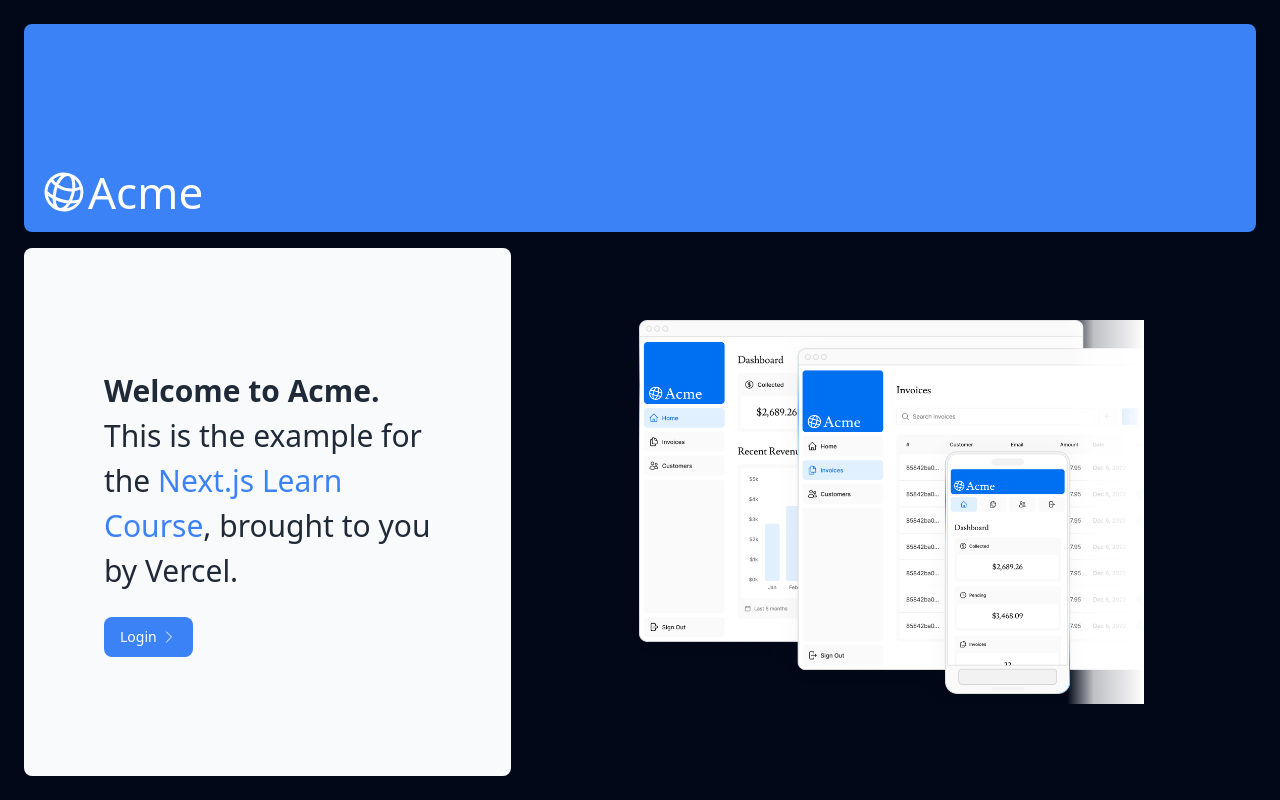
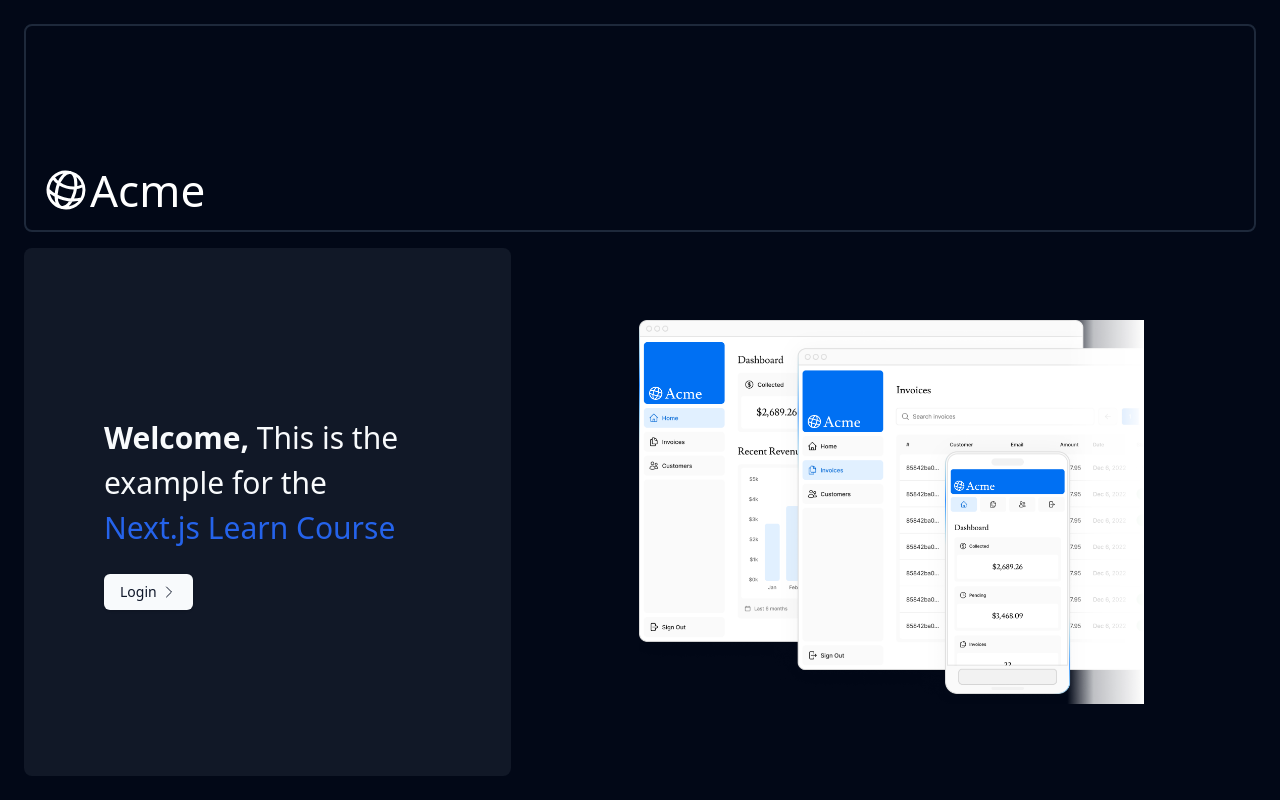
Before and after one commit to hossein-jorfi/nextjs-dashboard, a Next.js app: page / in a window 1280 px wide. Built offline with nearby package versions, Linux system fonts and the light colour scheme.

Commit message:
add button component

```diff
--- a/app/page.tsx
+++ b/app/page.tsx
@@ -5,27 +5,25 @@
 
 // assets
 import AcmeLogo from "@/app/ui/acme-logo";
-import { Button } from "./ui/button";
+import { Button } from "@/components/ui/button";
 
 export default function Page() {
   return (
     <main className="flex min-h-screen flex-col p-6">
-      <div className="flex h-20 shrink-0 items-end rounded-lg bg-blue-500 p-4 md:h-52">
+      <div className="flex h-20 shrink-0 items-end rounded-lg border-2 p-4 md:h-52">
         <AcmeLogo />
       </div>
       <div className="mt-4 flex grow flex-col gap-4 md:flex-row">
-        <div className="flex flex-col justify-center gap-6 rounded-lg bg-gray-50 px-6 py-10 md:w-2/5 md:px-20">
-          <p className={`text-xl text-gray-800 md:text-3xl md:leading-normal`}>
-            <strong>Welcome to Acme.</strong> This is the example for the{" "}
-            <a href="https://nextjs.org/learn/" className="text-blue-500">
+        <div className="flex flex-col justify-center gap-6 rounded-lg bg-gray-900 px-6 py-10 md:w-2/5 md:px-20">
+          <p className={`text-xl md:text-3xl md:leading-normal`}>
+            <strong>Welcome,</strong> This is the example for the{" "}
+            <a href="https://nextjs.org/learn/" className="text-blue-600">
               Next.js Learn Course
             </a>
-            , brought to you by Vercel.
           </p>
           <Link href="/login" className="">
             <Button className="flex gap-1">
               Login
-              {/* <ArrowRightIcon className="w-5" /> */}
               <ChevronRightIcon className="h-4 w-4" />
             </Button>
           </Link>
--- a/app/ui/button.tsx
+++ /dev/null
@@ -1,19 +0,0 @@
-import clsx from 'clsx';
-
-interface ButtonProps extends React.ButtonHTMLAttributes<HTMLButtonElement> {
-  children: React.ReactNode;
-}
-
-export function Button({ children, className, ...rest }: ButtonProps) {
-  return (
-    <button
-      {...rest}
-      className={clsx(
-        'flex h-10 items-center rounded-lg bg-blue-500 px-4 text-sm font-medium text-white transition-colors hover:bg-blue-400 focus-visible:outline focus-visible:outline-2 focus-visible:outline-offset-2 focus-visible:outline-blue-500 active:bg-blue-600 aria-disabled:cursor-not-allowed aria-disabled:opacity-50',
-        className,
-      )}
-    >
-      {children}
-    </button>
-  );
-}
--- a/app/ui/invoices/create-form.tsx
+++ b/app/ui/invoices/create-form.tsx
@@ -8,7 +8,7 @@
   CurrencyDollarIcon,
   UserCircleIcon,
 } from "@heroicons/react/24/outline";
-import { Button } from "@/app/ui/button";
+import { Button } from "@/components/ui/button";
 import { createInvoice, State } from "@/app/lib/actions";
 import { useActionState } from "react";
 
--- a/app/ui/invoices/edit-form.tsx
+++ b/app/ui/invoices/edit-form.tsx
@@ -8,7 +8,7 @@
   UserCircleIcon,
 } from "@heroicons/react/24/outline";
 import Link from "next/link";
-import { Button } from "@/app/ui/button";
+import { Button } from "@/components/ui/button";
 import { useActionState } from "react";
 
 export default function EditInvoiceForm({
--- a/app/ui/login-form.tsx
+++ b/app/ui/login-form.tsx
@@ -5,7 +5,7 @@
   ExclamationCircleIcon,
 } from "@heroicons/react/24/outline";
 import { ArrowRightIcon } from "@heroicons/react/20/solid";
-import { Button } from "./button";
+import { Button } from "@/components/ui/button";
 import { useActionState } from "react";
 import { authenticate } from "@/app/lib/actions";
 
```
